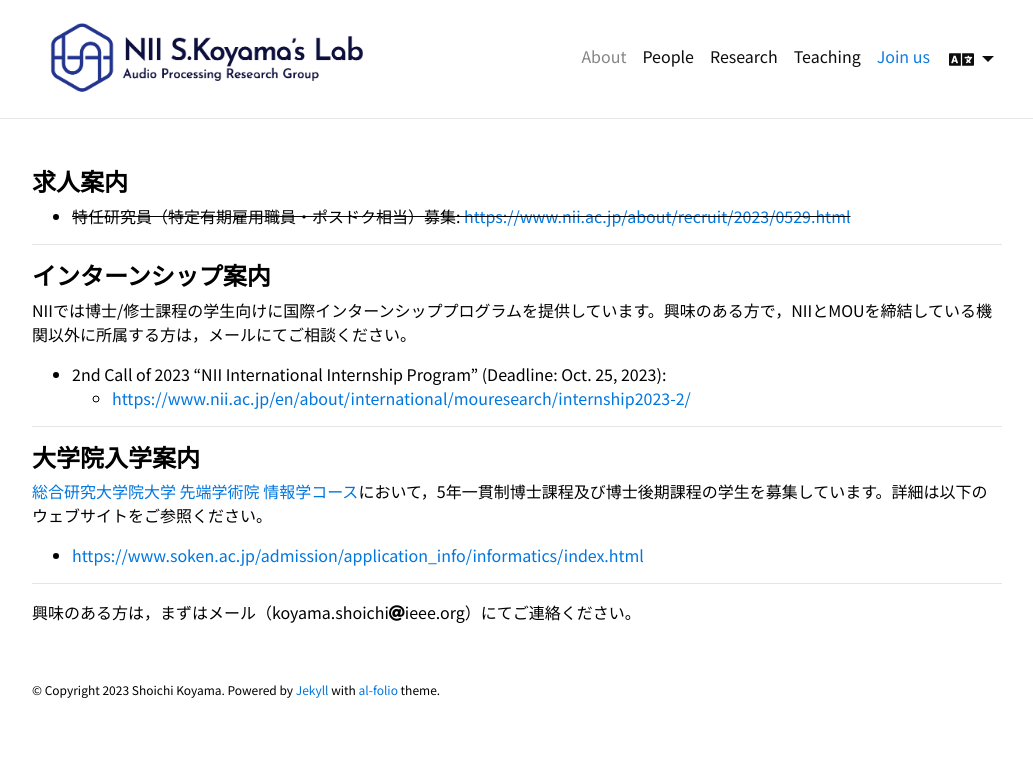
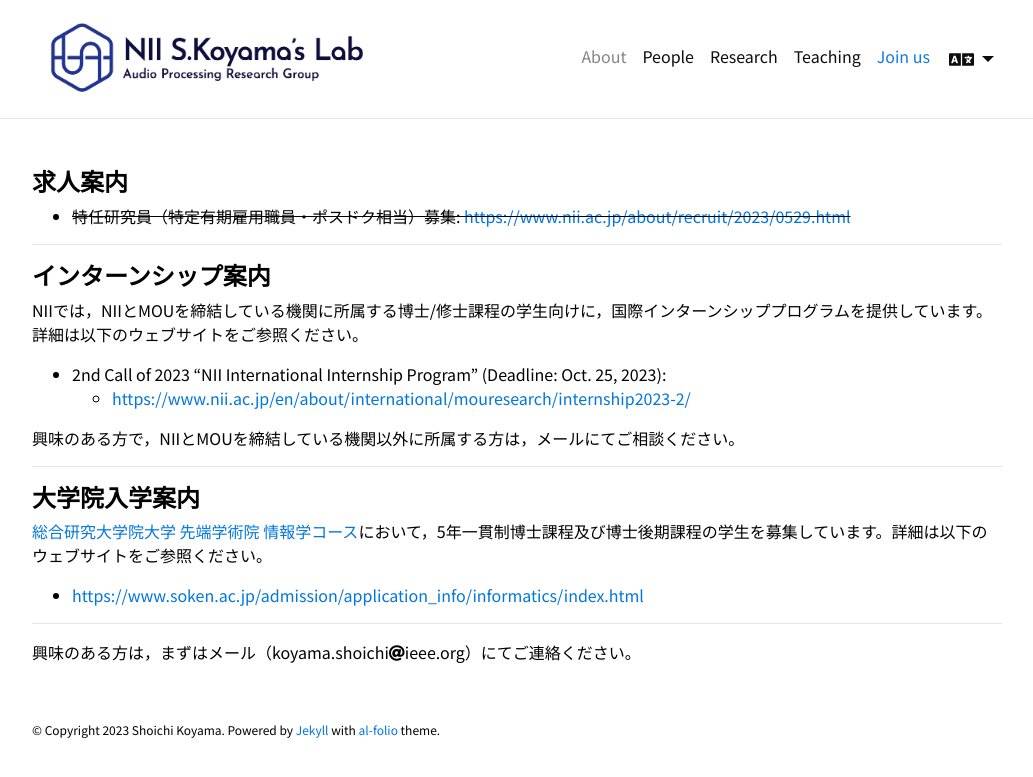
Before and after one commit to skoyamalab/skoyamalab.github.io, a Jekyll site: the page built from _pages_ja/recruitment.md, in a window 1280 px wide. Shown: the top 777 px of the page, without its empty margins (123-1156 px from the left). Built offline with Jekyll 4.4.1, drawn with Linux system fonts in a browser that asks for light colours; comment, search, counter and statistics services are not loaded; a style sheet for code colours, icons or effects is not loaded.

Commit message:
updated recruitment

```diff
--- a/_pages_ja/recruitment.md
+++ b/_pages_ja/recruitment.md
@@ -16,10 +16,12 @@ nav_ja_order: 4
 
 #### インターンシップ案内
 
-NIIでは博士/修士課程の学生向けに国際インターンシッププログラムを提供しています。興味のある方で，NIIとMOUを締結している機関以外に所属する方は，メールにてご相談ください。
+NIIでは，NIIとMOUを締結している機関に所属する博士/修士課程の学生向けに，国際インターンシッププログラムを提供しています。詳細は以下のウェブサイトをご参照ください。
 
 - 2nd Call of 2023 "NII International Internship Program" (Deadline: Oct. 25, 2023):
     - [https://www.nii.ac.jp/en/about/international/mouresearch/internship2023-2/](https://www.nii.ac.jp/en/about/international/mouresearch/internship2023-2/)
+
+興味のある方で，NIIとMOUを締結している機関以外に所属する方は，メールにてご相談ください。
 
 ---
 
```
Also changed, not shown: _pages/recruitment.md (+3 -1 lines).
